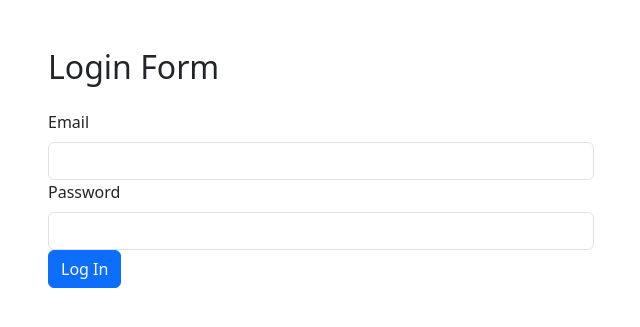
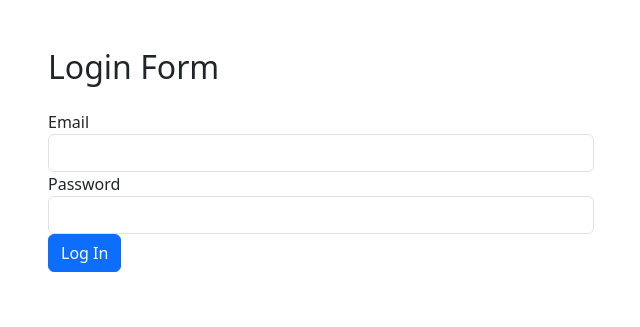
Before and after one commit to French-Resort/French-Resort-BackEnd, a Flask app: page / in a window 1280 px wide. Shown: the top 327 px of the page, without its empty margins (319-959 px from the left). Run offline with Flask 3, Linux system fonts and the light colour scheme; parts of the project's set-up code (start-up, migrations or seed data) failed here and were passed over.

Commit message:
update form

```diff
--- a/src/templates/pages/login.html
+++ b/src/templates/pages/login.html
@@ -8,11 +8,11 @@
             <form method="POST">
                 {{ form.hidden_tag() }}
                 <div class="form-group">
-                    {{ form.user_email.label(class="form-label") }}
+                    {{ form.user_email.label }}
                     {{ form.user_email(class="form-control") }}
                 </div>
                 <div class="form-group">
-                    {{ form.user_password.label(class="form-label") }}
+                    {{ form.user_password.label }}
                     {{ form.user_password(class="form-control") }}
                 </div>
                 <div class="form-group">
--- a/src/templates/pages/update.html
+++ b/src/templates/pages/update.html
@@ -12,17 +12,17 @@
         </div>
 
         <div class="form-group">
-            {{ form.check_in_date.label(class="form-label") }}
+            {{ form.check_in_date.label }}
             {{ form.check_in_date(class="form-control", required="required") }}
         </div>
 
         <div class="form-group">
-            {{ form.check_out_date.label(class="form-label") }}
+            {{ form.check_out_date.label }}
             {{ form.check_out_date(class="form-control", required="required") }}
         </div>
 
         <div class="form-group">
-            {{ form.total_price.label(class="form-label") }}
+            {{ form.total_price.label }}
             {{ form.total_price(class="form-control") }}
         </div>
 
```
Also changed, not shown: requirements.txt (+7 -0 lines).
